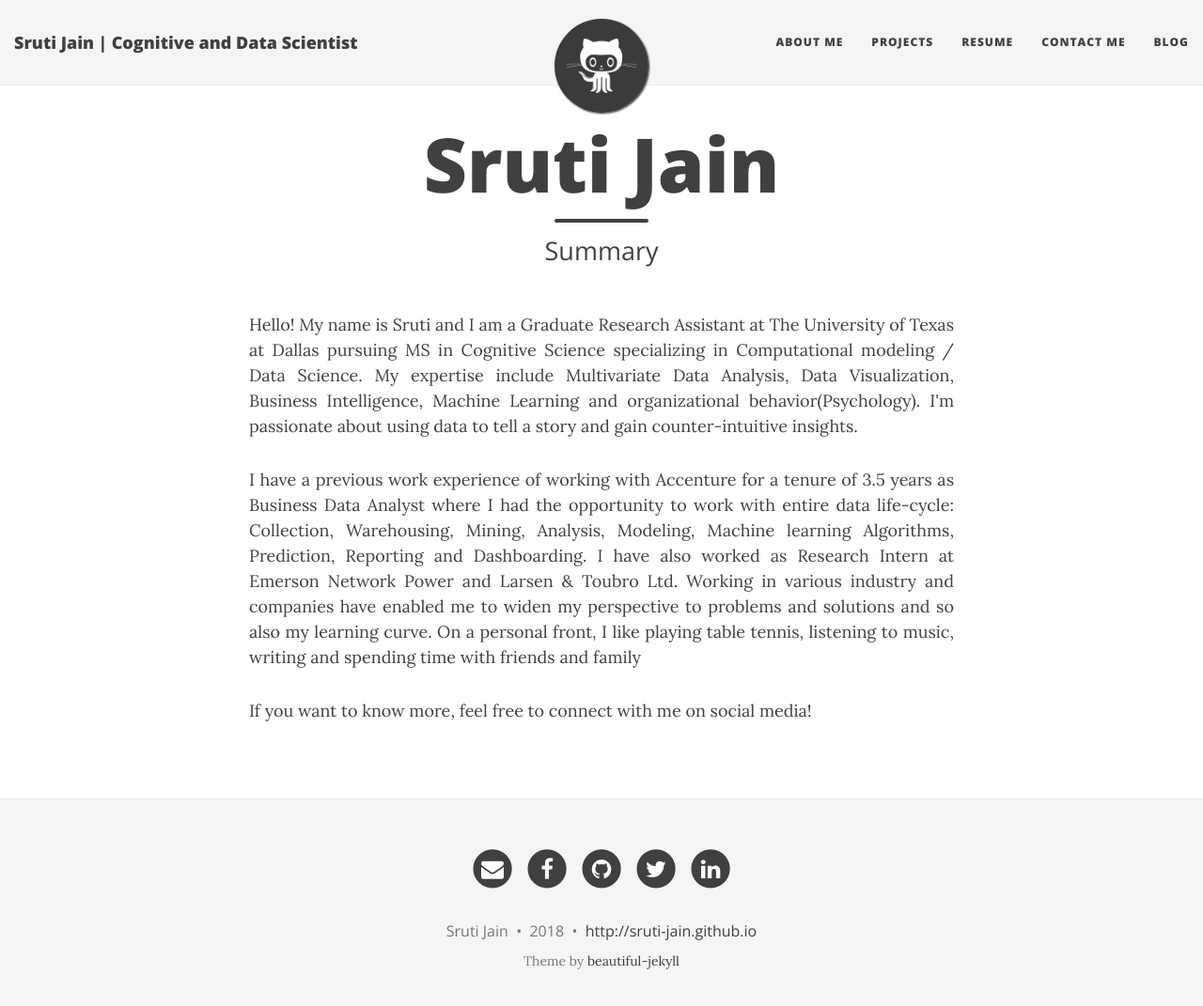
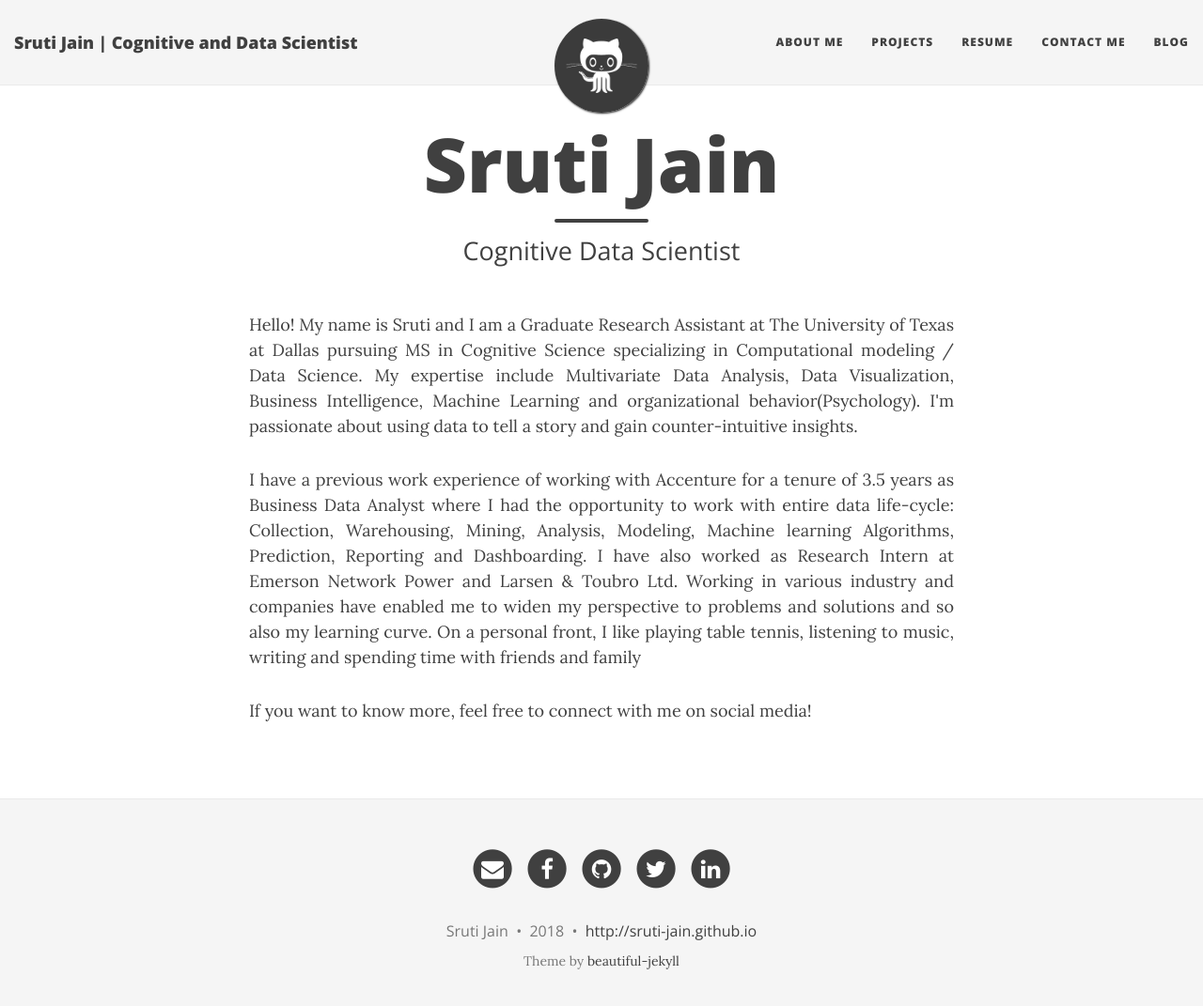
Before and after one commit to sruti-jain/sruti-jain.github.io, a Jekyll site: the page built from aboutme.md, in a window 1280 px wide and 1084 px high. Shown: the top 1071 px of the window at 94% size. Built offline with Jekyll 4.4.1, drawn with Linux system fonts in a browser that asks for light colours; nearby versions of some CDN libraries.

Commit message:
Update aboutme.md

```diff
--- a/aboutme.md
+++ b/aboutme.md
@@ -1,7 +1,7 @@
 ---
 layout: page
 title:  Sruti Jain
-subtitle: Summary
+subtitle: Cognitive Data Scientist
 ---
 
 <div style="text-align: justify">
```
